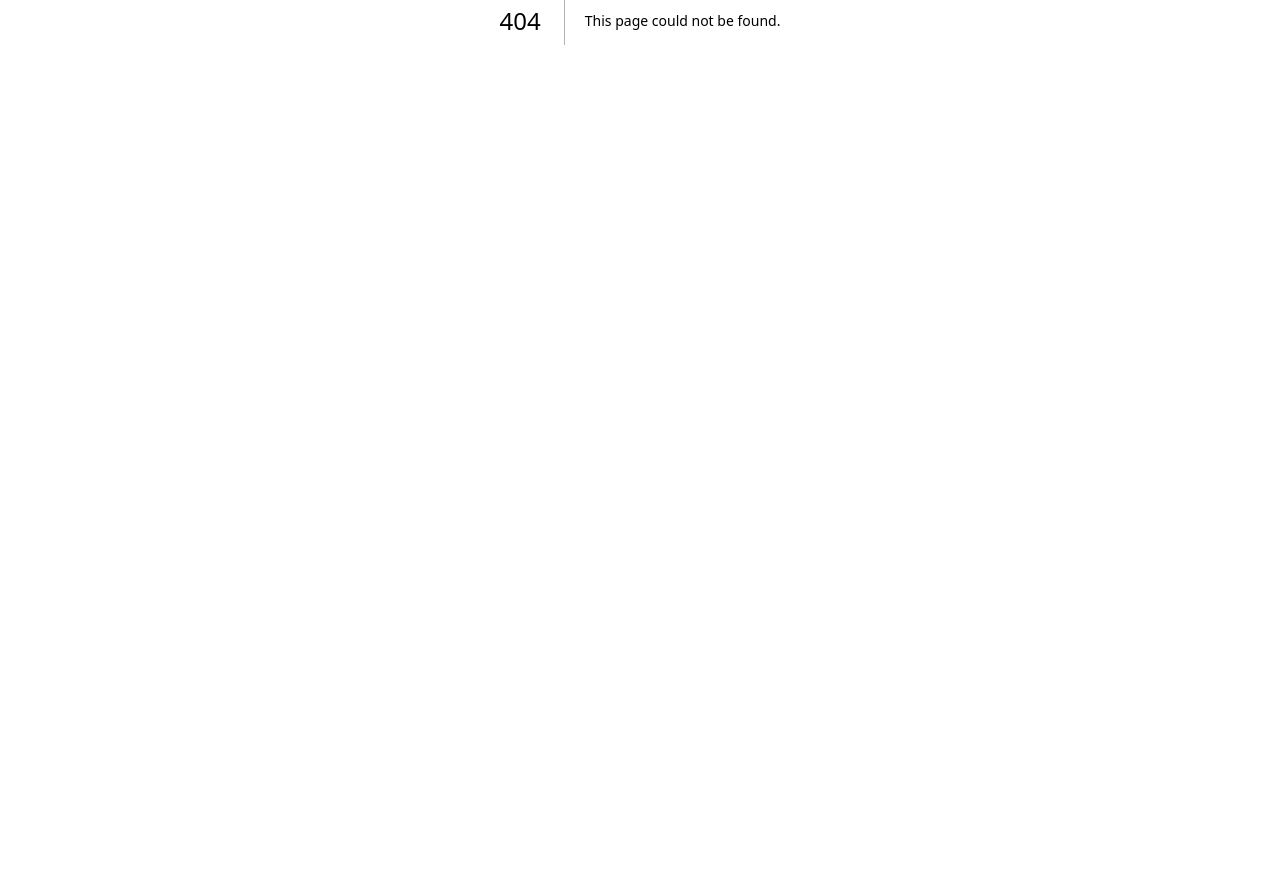
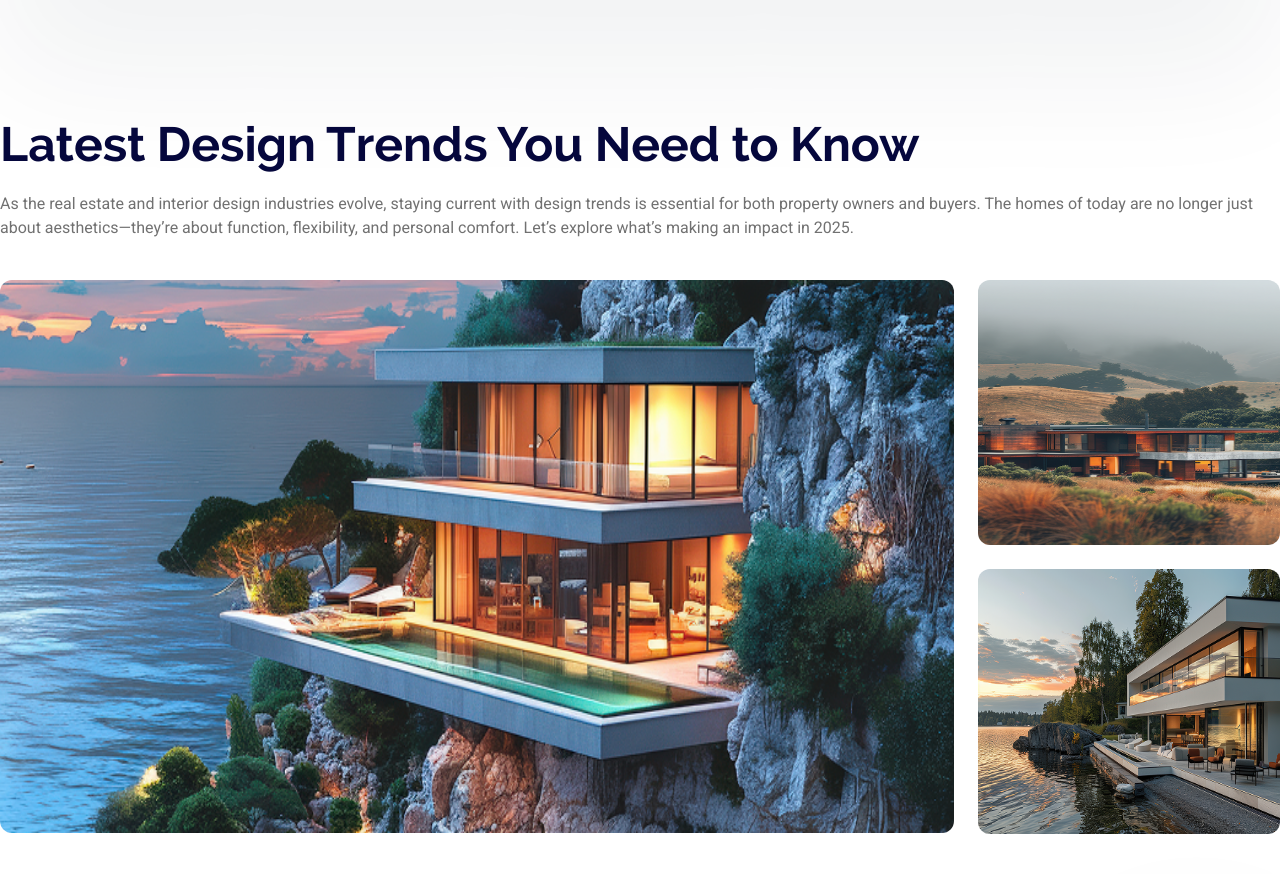
Before and after one commit to Tasniasamia/roofstick_appstick, a Next.js app: page /blog/1 in a window 1280 px wide. Before the commit this address had no page. Shown: the part 380-1254 px from the top of the page. Before the commit the page ends 800 px from the top, so only its background shows below. Built offline with nearby package versions, Linux system fonts and the light colour scheme.

Commit message:
blog details done

```diff
--- /dev/null
+++ b/app/(site)/blog/[id]/page.tsx
@@ -0,0 +1,14 @@
+import Blogdetails from "@/components/(site)/blog/blogDetails";
+import Banner from "@/components/common/banner";
+import React from "react";
+
+const page = () => {
+  return (
+    <div>
+      <Banner routeName="Blog Details" />
+      <Blogdetails />
+    </div>
+  );
+};
+
+export default page;
--- /dev/null
+++ b/app/(site)/blog/page.tsx
@@ -0,0 +1,32 @@
+"use client";
+import OurBlog from "@/components/(site)/home/ourBlog";
+import OurClients from "@/components/(site)/home/ourClients";
+import Banner from "@/components/common/banner";
+import SearchInput from "@/components/common/search";
+import React from "react";
+
+const page = () => {
+  const handleSubmit = (e: React.FormEvent<HTMLFormElement>) => {
+    e.preventDefault();
+    const form = e.target as HTMLFormElement;
+    console.log(form.email.value);
+  };
+  return (
+    <div>
+      <Banner routeName="Blog" />
+      <div className="container grid place-items-center">
+        <div className="w-[700px] mt-[115px]"style={{boxShadow:"0 72px 132px 0 rgba(15, 28, 51, 0.06)"}}>
+          <SearchInput
+            onClick={handleSubmit}
+            customClass="w-[720px] h-20 "
+            placeholder="Search blog, news or house..."
+          />
+        </div>
+      </div>
+      <OurBlog/>
+      <OurClients/>
+    </div>
+  );
+};
+
+export default page;
--- a/app/(site)/page.tsx
+++ b/app/(site)/page.tsx
@@ -1,53 +1,53 @@
-
-import About from '@/components/(site)/home/about';
-import AgentService from '@/components/(site)/home/agentService';
-import CardStackSlider from '@/components/(site)/home/cardStackSlider';
-import ContactUs1 from '@/components/(site)/home/contactUs1';
-import ContactUs2 from '@/components/(site)/home/contactUs2';
-import ExploreCities from '@/components/(site)/home/exploreCities';
-import HeroSection1 from '@/components/(site)/home/hero';
-import OurBlog from '@/components/(site)/home/ourBlog';
-import OurClients from '@/components/(site)/home/ourClients';
-import OurService from '@/components/(site)/home/ourService';
-import OurService2 from '@/components/(site)/home/ourService2';
-import OurTeam from '@/components/(site)/home/ourTeam';
-import OurTestimonial from '@/components/(site)/home/ourTestimonial';
-import Properties from '@/components/(site)/home/properties';
-import Work from '@/components/(site)/home/work';
-import Categories from '@/components/common/categories';
-import MapContainerCustom from '@/components/common/mapContainer';
-import MapView from '@/components/common/myMap';
-import Image from 'next/image';
-import React from 'react';
+import About from "@/components/(site)/home/about";
+import AgentService from "@/components/(site)/home/agentService";
+import CardStackSlider from "@/components/(site)/home/cardStackSlider";
+import ContactUs1 from "@/components/(site)/home/contactUs1";
+import ContactUs2 from "@/components/(site)/home/contactUs2";
+import ExploreCities from "@/components/(site)/home/exploreCities";
+import HeroSection1 from "@/components/(site)/home/hero";
+import OurBlog from "@/components/(site)/home/ourBlog";
+import OurClients from "@/components/(site)/home/ourClients";
+import OurService from "@/components/(site)/home/ourService";
+import OurService2 from "@/components/(site)/home/ourService2";
+import OurTeam from "@/components/(site)/home/ourTeam";
+import OurTestimonial from "@/components/(site)/home/ourTestimonial";
+import Properties from "@/components/(site)/home/properties";
+import Work from "@/components/(site)/home/work";
+import Categories from "@/components/common/categories";
+import MapContainerCustom from "@/components/common/mapContainer";
+import MapView from "@/components/common/myMap";
+import Image from "next/image";
+import React from "react";
 
 const page = () => {
-    return (
-        <div>
-            <HeroSection1/>
-            <Categories/>
-            <Properties/>
-            <ExploreCities/>
-            <Work isHome1={true}/>
-            <OurService/>
-            <AgentService/>
-            <About/>
-            <CardStackSlider/>
-            <div className='relative'>
-            <Image src="/vector-xl.png" width={2000} height={2000} alt="vector" className='object-center lg:block hidden w-full h-[1579px] absolute  top-[-388px] left-0'/>
-            <OurClients/>
-            <OurBlog/>
-            </div>
-            <ContactUs1/>
-            <ContactUs2/>
-            <OurTeam/>
-            <OurService2/>
-            <div className='container'>
-                <div className='lg:mt-[120px] mt-[60px]'>
-                 <MapView/>
-                </div>
-            </div>
-        </div>
-    );
+  return (
+    <div>
+      <HeroSection1 />
+      <Categories />
+      <Properties />
+      <ExploreCities />
+      <Work isHome1={true} />
+      <OurService />
+      <AgentService />
+      <About />
+      <CardStackSlider />
+      <div className="relative">
+        <Image
+          src="/vector-xl.png"
+          width={2000}
+          height={2000}
+          alt="vector"
+          className="object-center lg:block hidden w-full h-[1579px] absolute  top-[-388px] left-0"
+        />
+        <OurClients />
+        <OurBlog />
+      </div>
+      <ContactUs1 />
+      <ContactUs2 />
+      <OurTeam />
+      <OurService2 />
+    </div>
+  );
 };
 
 export default page;
--- /dev/null
+++ b/components/(site)/blog/blogDetails.tsx
@@ -0,0 +1,82 @@
+import HeaderTitle from "@/components/common/headerTitle";
+import Image from "next/image";
+import React from "react";
+import { FaFacebook, FaInstagram, FaTwitter } from "react-icons/fa";
+
+const Blogdetails = () => {
+  return (
+    <div className="container">
+      <div className="lg:mt-[120px] mt-[60px]">
+        <HeaderTitle
+          title={"Latest Design Trends You Need to Know"}
+          description={
+            "As the real estate and interior design industries evolve, staying current with design trends is essential for both property owners and buyers. The homes of today are no longer just about aesthetics—they’re about function, flexibility, and personal comfort. Let’s explore what’s making an impact in 2025."
+          }
+          customClass3="w-full"
+          customClass="items-start text-start"
+        />
+        <div>
+          {/* Image Part */}
+          <div className="grid xl:grid-cols-4 gap-6 mt-10">
+            <Image
+              src="/img1.png"
+              width={984}
+              height={553}
+              className="w-full h-[553px] col-span-3 rounded-xl object-center"
+              alt="blog1"
+            />
+            <div className="flex flex-col gap-6">
+              <Image
+                src="/img2.png"
+                width={312}
+                height={265}
+                className="w-full h-[265px] col-span-3 rounded-xl object-center"
+                alt="blog2"
+              />
+              <Image
+                src="/img3.png"
+                width={312}
+                height={265}
+                className="w-full h-[265px] col-span-3 rounded-xl object-center"
+                alt="blog3"
+              />
+            </div>
+          </div>
+          {/* content part */}
+          <div className="mt-10 grid xl:grid-cols-4 gap-6">
+            <div className="col-span-3">
+              <p className="text-base text-secondary font-roboto font-normal">
+                One of the strongest design movements is the return to natural
+                and earthy materials. Wood, stone, clay, and organic fabrics are
+                making homes feel warmer and more grounded. From timber beams to
+                jute rugs, these elements create an inviting and eco-conscious
+                space that appeals to environmentally aware buyers. Technology
+                is also transforming the modern home. Smart home features—like
+                integrated lighting, voice assistants, remote-controlled
+                security systems, and energy-efficient appliances—are no longer
+                luxuries, but expectations. These upgrades improve both
+                convenience and value, making properties more attractive to
+                tech-savvy clients.
+              </p>
+            </div>
+            <div className="flex flex-col items-end">
+              <div
+                className="p-6 flex flex-col   gap-8 items-center rounded-xl border w-fit border-[#E8EAE8] bg-white"
+                style={{ boxShadow: " 0 72px 132px 0 rgba(15, 28, 51, 0.06)" }}
+              >
+                <p className="text-base font-roboto font-semibold">
+                  SHARE THIS ON
+                </p>
+                <FaFacebook className="text-[22px] text-black"/>
+                <FaTwitter className="text-[22px] text-black"/>
+                <FaInstagram className="text-[22px] text-black"/>
+              </div>
+            </div>
+          </div>
+        </div>
+      </div>
+    </div>
+  );
+};
+
+export default Blogdetails;
--- /dev/null
+++ b/components/common/search.tsx
@@ -0,0 +1,33 @@
+import React from "react";
+
+type SearchInputProps = {
+  onClick: (e: React.FormEvent<HTMLFormElement>) => void;
+  placeholder: string;
+  customClass: string;
+};
+
+const SearchInput = ({
+  onClick,
+  customClass,
+  placeholder,
+}: SearchInputProps) => {
+  return (
+    <form onSubmit={onClick} className="w-full bg-white">
+      <div
+        className={`relative border flex items-center ${customClass}  border-[#E8EAE8] rounded-lg bg-white shadow-[0_80px_200px_-12px_rgba(15,28,51,0.12)]`}
+      >
+        <input
+          name="search"
+          type="text"
+          placeholder={placeholder}
+          className="ps-10 p-4 rounded-lg w-full placeholder:font-medium placeholder:text-base placeholder:text-[#717171]"
+        />
+        <span className="px-6 cursor-pointer w-40 flex flex-col items-center py-4 rounded-[10px] absolute top-1/2 -translate-y-1/2 right-[13px]  bg-[#088396] text-base text-white">
+          Search
+        </span>
+      </div>
+    </form>
+  );
+};
+
+export default SearchInput;
```
